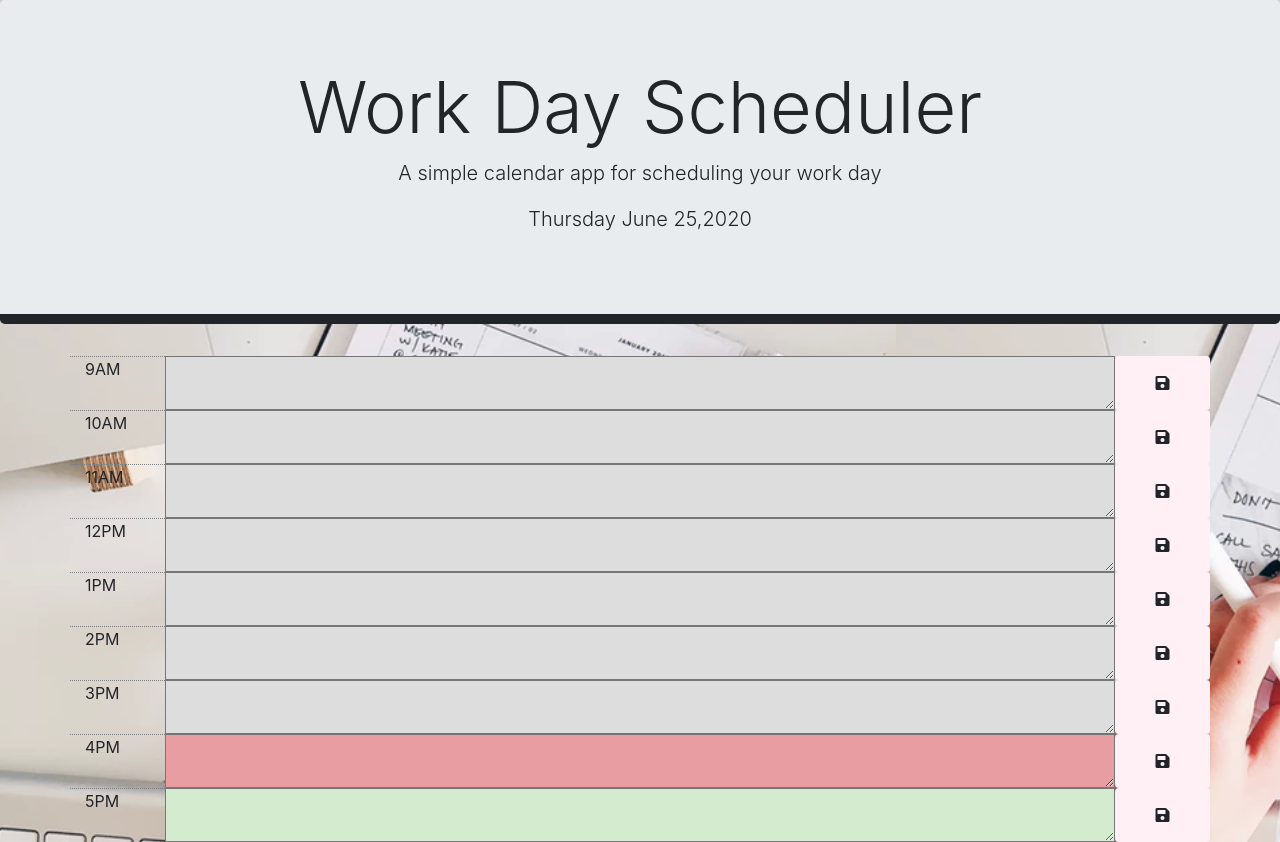
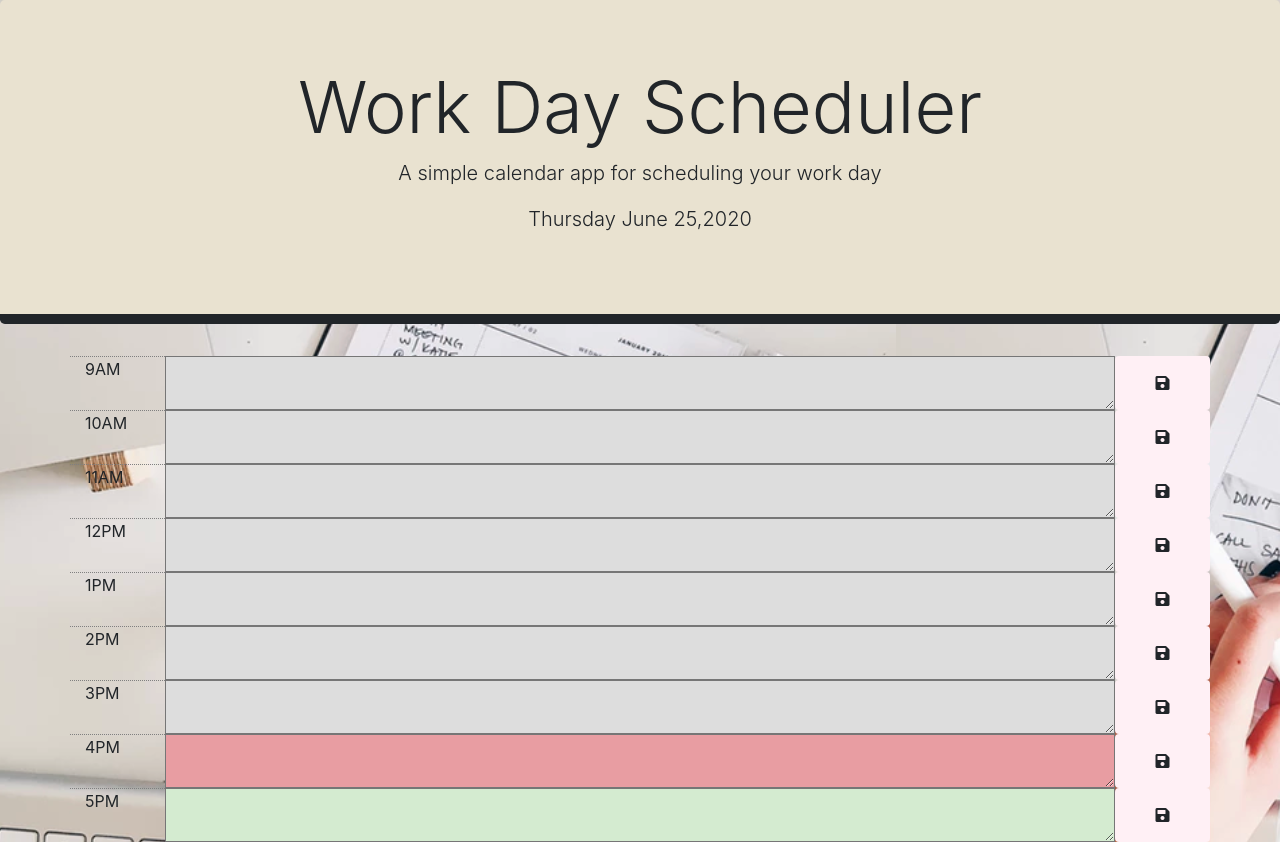
Before and after one commit to zfrakes/Day-Planner, a plain HTML site: page index.html in a window 1280 px wide. Drawn offline with nearby package versions, Linux system fonts and the light colour scheme.

Commit message:
update to header color

```diff
--- a/style.css
+++ b/style.css
@@ -4,6 +4,7 @@
   .jumbotron {
     text-align: center;
     border-bottom: 10px solid;
+    background-color: #e9e2d0;
 
   }
   .hour {
```
